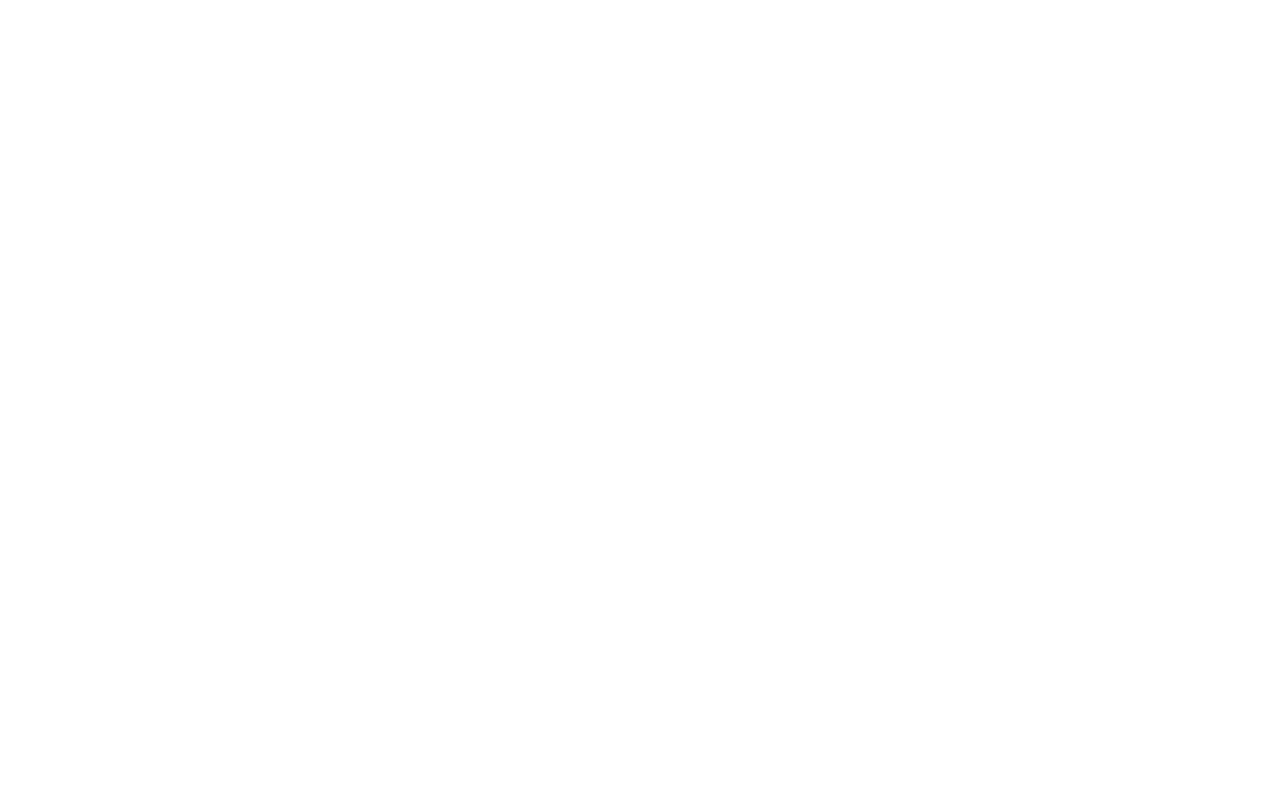
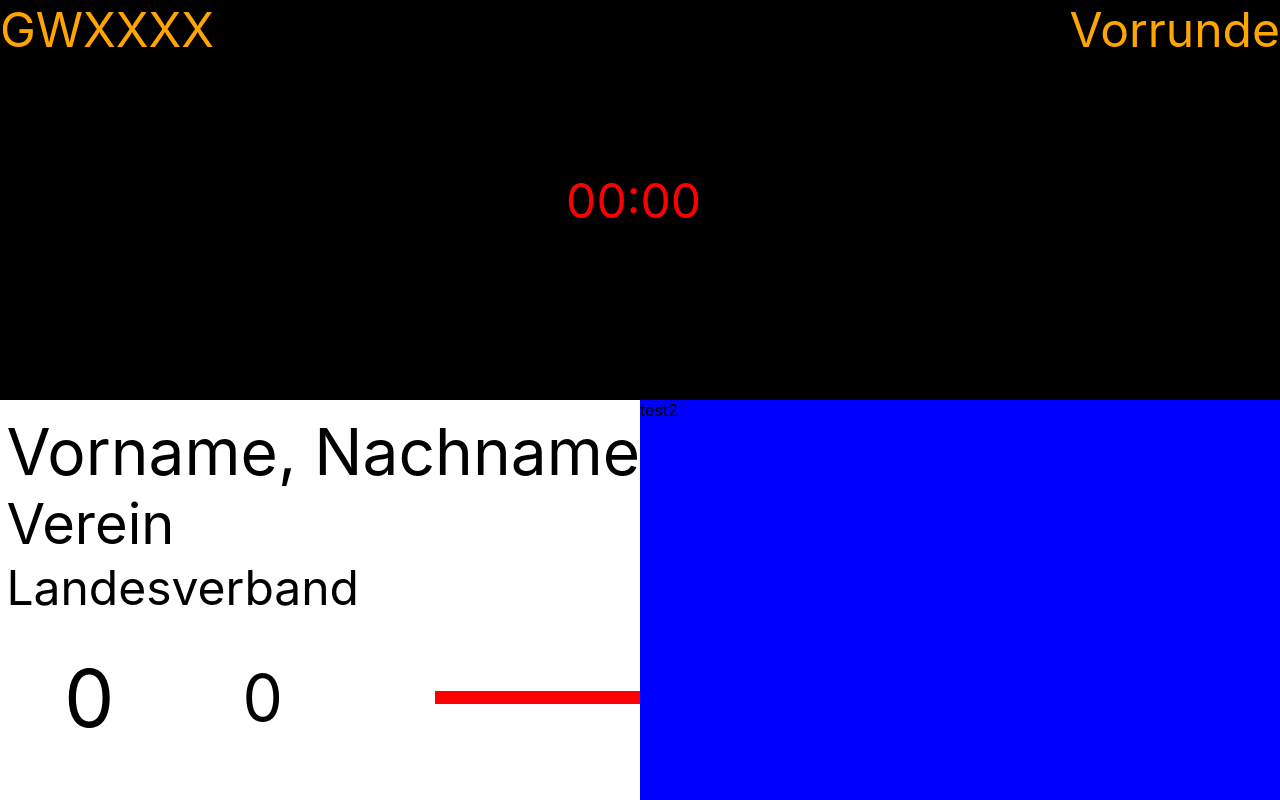
Before and after one commit to Rindersteak/JudoKampfFront, a React (Create React App) app: page /fighter-details in a window 1280 px wide. Before the commit this address had no page. Shown: the top 800 px of the page. Built offline with nearby package versions, Linux system fonts and the light colour scheme.

Commit message:
FighterDetails added

```diff
--- /dev/null
+++ b/src/Pages/FighterDetails/FighterDetails.css
@@ -0,0 +1,103 @@
+.topContainer{
+    display: flex;
+    background-color: black;
+    width: 100%;
+    height: 50%
+}
+
+.weightLabel{
+    color: orange;
+    font-size: 300%;
+    display: flex;
+    width: 33%;
+    height: 400px;
+    left: 0%;
+    justify-content: left;
+}
+
+.topTimer {
+    display: flex;
+    width: 33%;
+    left: 33%;
+    justify-content: center;
+    align-items: center;
+  }
+
+  .timer {
+    color: red;
+    display: flex;
+    justify-content: center;
+    align-items: center;
+    width: 100%;
+    font-size: 300%;
+  }
+
+.preliminaryRound{
+    display: flex;
+    color: orange;
+    width: 34%;
+    font-size: 300%;
+    left: 66%;
+    justify-content: right;
+}
+
+.main {
+    display: flex;
+    height: 100%; /* oder eine feste Höhe */
+}
+
+.mainLeft {
+    flex: 1;
+    background-color: white;
+    padding-bottom: 50%;
+}
+
+.mainRight {
+    flex: 1;
+    background-color: blue;
+    padding-bottom: 50%;
+}
+
+.mainLeftName{
+    margin-left: 1%;
+    margin-top: 2%;
+    font-size: 400%;
+}
+
+.mainLeftClub{
+    margin-left: 1%;
+    font-size: 350%;
+}
+
+.mainLeftLandesverband{
+    margin-left: 1%;
+    font-size: 300%;
+}
+
+.points{
+    display: flex;
+    align-items: center;
+    margin-top: 5%;
+}
+
+.pointLeft{
+    display: 1;
+    margin-left: 10%;
+    font-size: 500%;
+}
+
+.pointRight{
+    flex: 1;
+    width: 50%;
+    font-size: 400%;
+    margin-left: 20%;
+}
+
+.redCard{
+    flex: 1;
+    padding-left: 1%;
+    padding-right: 1%;
+    padding-top: 1%;
+    padding-bottom: 1%;
+    background-color: red;
+}
--- /dev/null
+++ b/src/Pages/FighterDetails/FighterDetails.tsx
@@ -0,0 +1,72 @@
+
+import './FighterDetails.css';
+import React, { useState } from 'react';
+import { styled } from '@mui/material/styles';
+import Grid from '@mui/material/Grid';
+import Paper from '@mui/material/Paper';
+import Box from '@mui/material/Box';
+import { Link } from 'react-router-dom';
+
+const FighterDetails: React.FC = () => {
+
+    return (
+        <div>
+          <div className='topContainer'>
+            <div className='weightLabel'>
+              GWXXXX
+            </div>
+
+            <div className='topTimer'>
+              <div className='timer'>
+                00:00
+              </div>
+            </div>
+
+            <div className="preliminaryRound">
+            Vorrunde
+            </div>
+          </div>
+
+
+          <div className='main'>
+            <div className='mainLeft'>
+                <div className='mainLeftName'>
+                    Vorname, Nachname
+                </div>
+                <div className='mainLeftClub'>
+                    Verein
+                </div>
+                <div className='mainLeftLandesverband'>
+                    Landesverband
+                </div>
+
+                <div className='points'>
+                <div className='pointLeft'>
+                    0
+                </div>
+
+                <div className='pointRight'>
+                    0
+                </div>
+
+                <div className='redCard'></div>
+
+                <div className='yellowCardTwo'></div>
+
+                <div className='yellowCardOne'></div>
+
+                </div>
+            </div>
+            <div className='mainRight'>
+                test2
+            </div>
+
+
+        </div>
+
+        </div>
+      );
+};
+
+
+export default FighterDetails;
--- a/src/Routes/Routes.tsx
+++ b/src/Routes/Routes.tsx
@@ -7,6 +7,7 @@
 import TournamentDetails from '../Pages/TournamentDetails/TournamentDetails';
 import TournamentList from '../Pages/TournamentList/TournamentList';
 import ClubList from '../Pages/Club/ClubList/ClubList'
+import FighterDetails from '../Pages/FighterDetails/FighterDetails'
 
 interface AppRoutesProps {
     onOpenTournamentForm: () => void;
@@ -56,6 +57,7 @@
         />
         <Route path="/tournament-list" element={<TournamentList onClose={onOpenTournamentList} />} />
         <Route path="/club-list" element={<ClubList onDeleteClub={() => {}}/>} />
+        <Route path="/fighter-details" element={<FighterDetails/>} />
     </Routes>
 );
 
```
